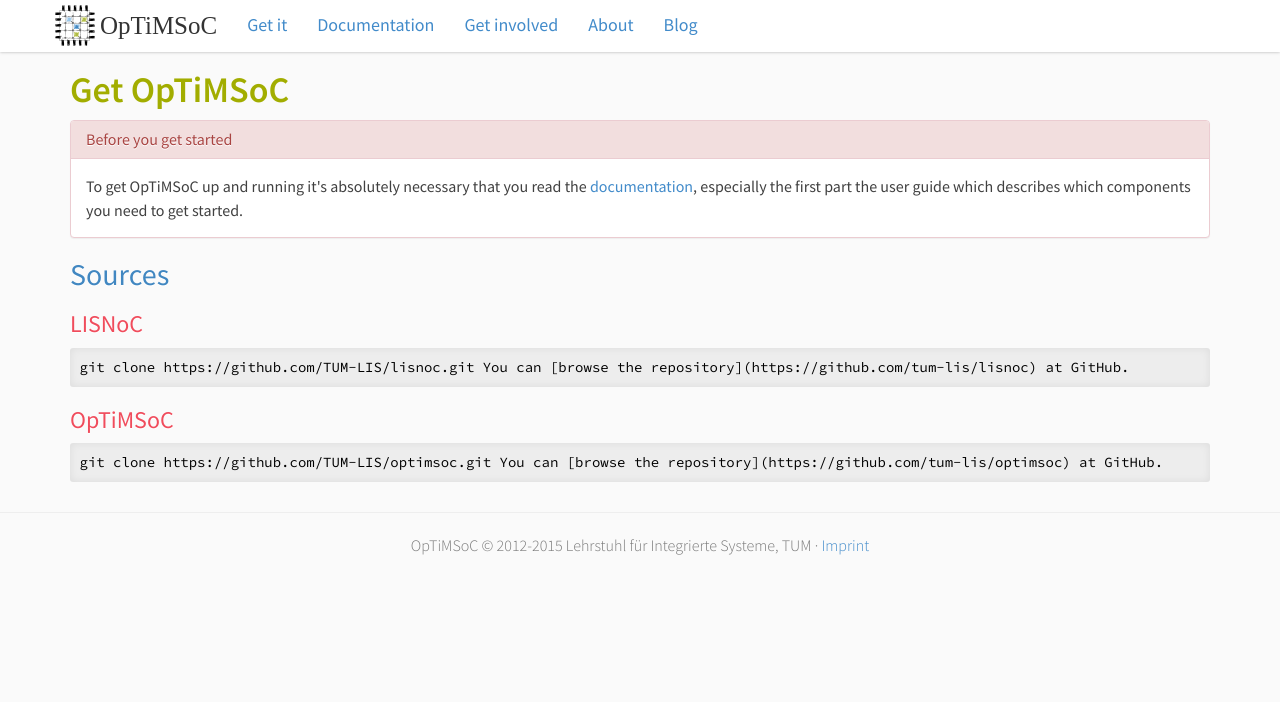
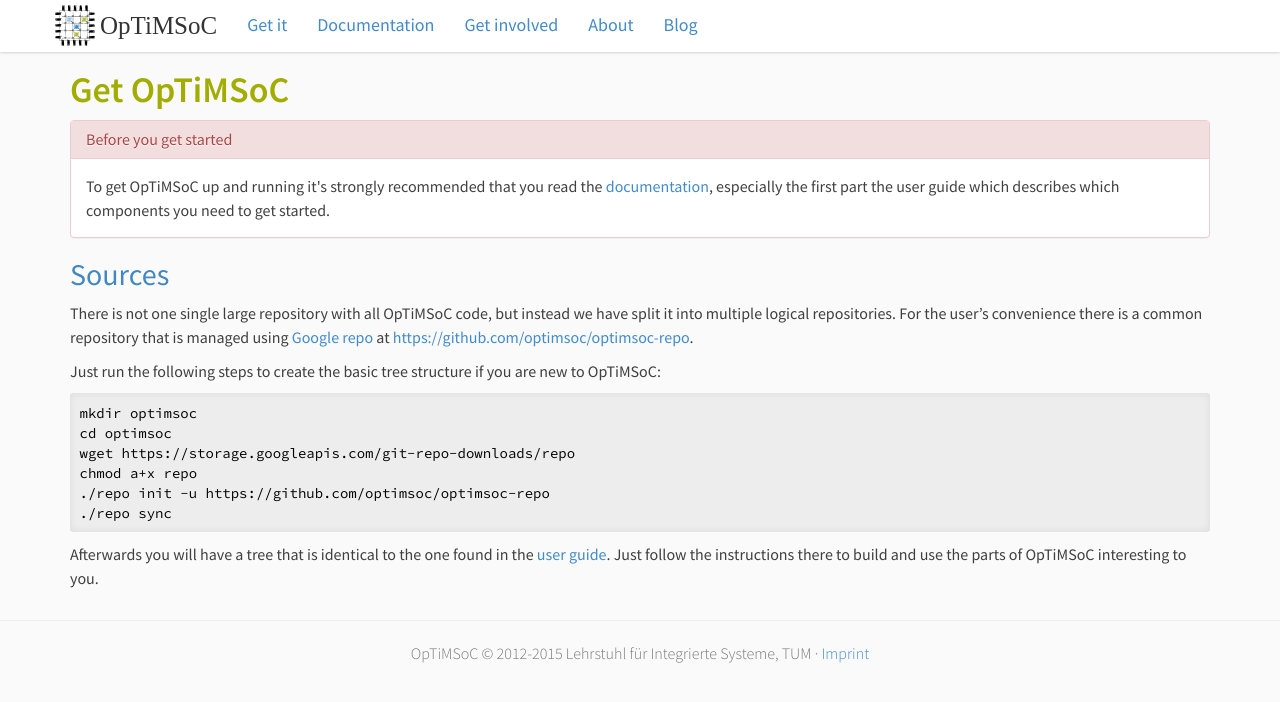
Before and after one commit to optimsoc/optimsoc-web, a Jekyll site: the page built from download.md, in a window 1280 px wide. Shown: the top 702 px of the page. Built offline with Jekyll 4.4.1, drawn with Linux system fonts in a browser that asks for light colours; some web fonts are replaced; Markdown is read by kramdown in place of the engine named in the settings; comment, search, counter and statistics services are not loaded.

Commit message:
Change download instructions according to new layout

```diff
--- a/download.md
+++ b/download.md
@@ -10,16 +10,28 @@ title: Get OpTiMSoC
     <h3 class="panel-title">Before you get started</h3>
   </div>
   <div class="panel-body">
-    To get OpTiMSoC up and running it's absolutely necessary that you read the <a href="/docs">documentation</a>, especially the first part the user guide which describes which components you need to get started.
+    To get OpTiMSoC up and running it's strongly recommended that you read the <a href="/docs">documentation</a>, especially the first part the user guide which describes which components you need to get started.
   </div>
 </div>
 
 ## Sources
 
-### LISNoC
-    git clone https://github.com/TUM-LIS/lisnoc.git
-You can [browse the repository](https://github.com/tum-lis/lisnoc) at GitHub.
+There is not one single large repository with all OpTiMSoC code, but
+instead we have split it into multiple logical repositories. For the
+user's convenience there is a common repository that is managed using
+[Google repo](https://code.google.com/p/git-repo/) at
+[https://github.com/optimsoc/optimsoc-repo](https://github.com/optimsoc/optimsoc-repo).
 
-### OpTiMSoC
-    git clone https://github.com/TUM-LIS/optimsoc.git
-You can [browse the repository](https://github.com/tum-lis/optimsoc) at GitHub.
+Just run the following steps to create the basic tree structure if you
+are new to OpTiMSoC:
+
+    mkdir optimsoc
+    cd optimsoc
+    wget https://storage.googleapis.com/git-repo-downloads/repo
+    chmod a+x repo
+    ./repo init -u https://github.com/optimsoc/optimsoc-repo
+    ./repo sync
+
+Afterwards you will have a tree that is identical to the one found in
+the [user guide](/docs/index.html). Just follow the instructions there
+to build and use the parts of OpTiMSoC interesting to you.
```
